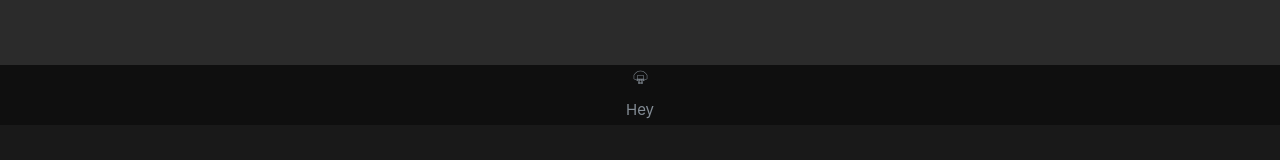
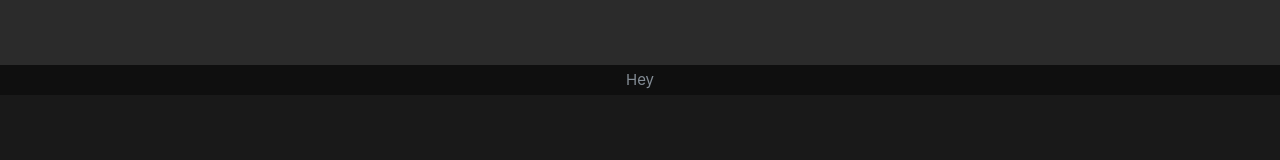
Before and after one commit to MikierXXV/Portfolio, a React (Create React App) app: page / in a window 1280 px wide. Shown: the part 1535-1695 px from the top of the page. Built offline with nearby package versions, Linux system fonts and the light colour scheme.

Commit message:
Added icons about

```diff
--- a/src/components/Skills.js
+++ b/src/components/Skills.js
@@ -5,7 +5,6 @@ export default class Skills extends Component {
     render() {
         return(
             <section id="skills">
-                <GiBasketballBasket/>
             </section>
         );
     }
```
